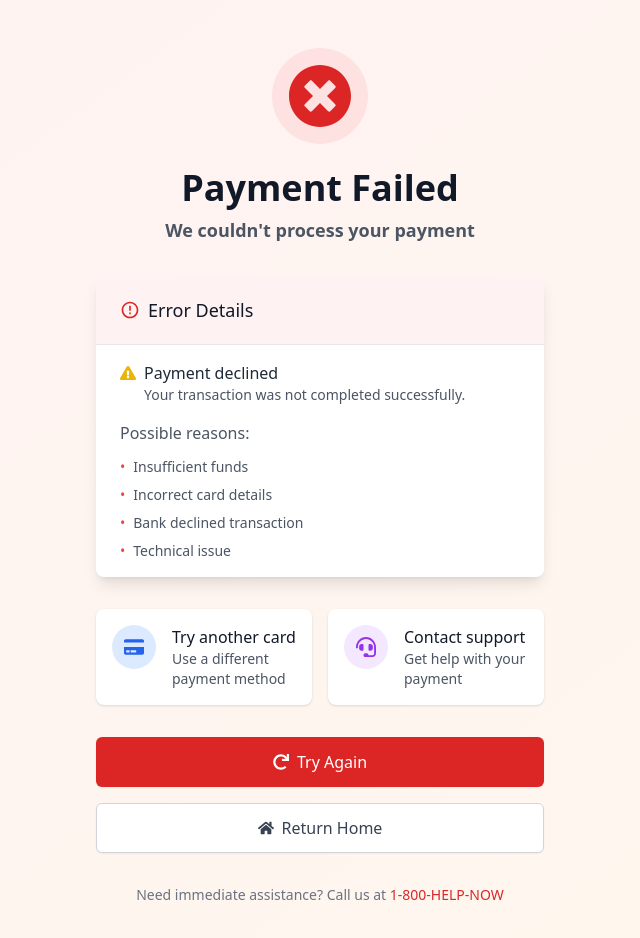
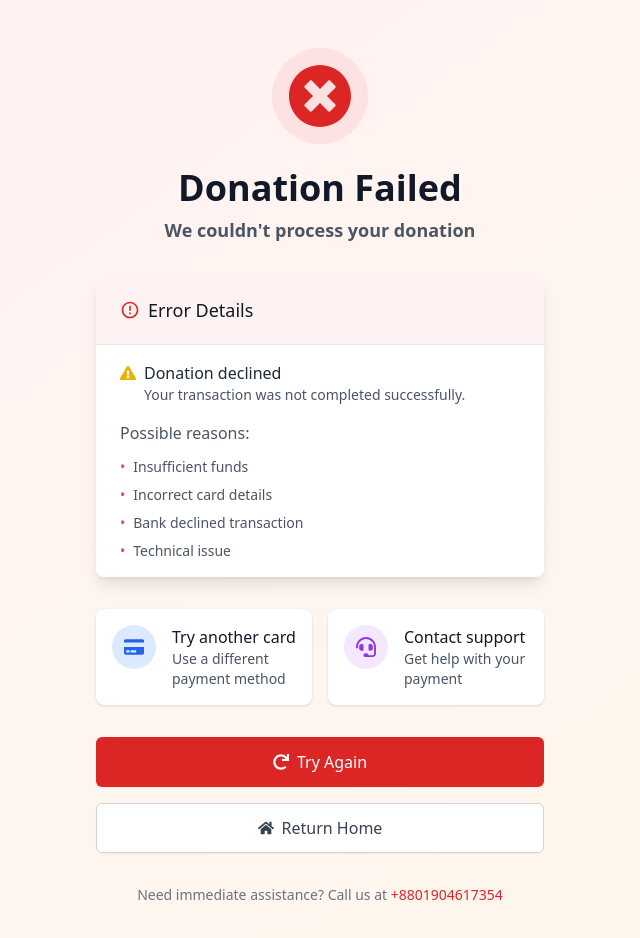
Before and after one commit to reham0000/crowd-funding-client, a React (Vite) app: page /payment/fail/1 in a window 1280 px wide. Shown: the top 938 px of the page, without its empty margins (320-960 px from the left). Built offline with nearby package versions, Linux system fonts and the light colour scheme; no server answers.

Commit message:
added some design in payment section

```diff
--- a/src/Components/OnlinePayment/OnlinePayment.jsx
+++ b/src/Components/OnlinePayment/OnlinePayment.jsx
@@ -66,14 +66,14 @@ const OnlinePayment = () => {
 })
 .catch((err) => {
   console.error("Fetch failed:", err.message);
-  // ইউজারকে এরর মেসেজ দেখান
   alert(`Payment initialization failed: ${err.message}`);
-  // অথবা আপনার UI-তে এরর মেসেজ ডিসপ্লে করুন
 });
 
   };
 
   return (
+
+    // onSubmit={onSubmit} this will put on this form section. then payment gateway will work.
 
       <Slide>
         <div className="min-h-screen  bg-gray-100 flex items-center justify-center px-4">
--- a/src/Components/PaymentFail/PaymentFail.jsx
+++ b/src/Components/PaymentFail/PaymentFail.jsx
@@ -61,13 +61,13 @@ const PaymentFail = () => {
                         className="text-4xl font-extrabold text-gray-900 mb-2"
                         variants={itemVariants}
                     >
-                        Payment Failed
+                        Donation Failed
                     </motion.h1>
                     <motion.p
                         className="text-lg text-gray-600 font-semibold mb-8"
                         variants={itemVariants}
                     >
-                        We couldn't process your payment
+                        We couldn't process your donation
                     </motion.p>
                 </motion.div>
 
@@ -86,7 +86,7 @@ const PaymentFail = () => {
                         <div className="flex items-start mb-4">
                             <FaExclamationTriangle className="text-yellow-500 mt-1 mr-2 flex-shrink-0" />
                             <div>
-                                <p className="font-medium">Payment declined</p>
+                                <p className="font-medium">Donation declined</p>
                                 <p className="text-sm text-gray-600">Your transaction was not completed successfully.</p>
                             </div>
                         </div>
@@ -178,7 +178,7 @@ const PaymentFail = () => {
                     className="mt-8 text-center text-sm text-gray-500"
                     variants={itemVariants}
                 >
-                    <p>Need immediate assistance? Call us at <span className="text-red-600">1-800-HELP-NOW</span></p>
+                    <p>Need immediate assistance? Call us at <span className="text-red-600">+8801904617354</span></p>
                 </motion.div>
             </div>
         </motion.div>
--- a/src/Components/PaymentSuccess/PaymentSuccess.jsx
+++ b/src/Components/PaymentSuccess/PaymentSuccess.jsx
@@ -1,8 +1,14 @@
 import { useParams } from "react-router-dom";
 import { motion } from "framer-motion";
-import { FaCheckCircle, FaReceipt, FaShoppingBag, FaRegSmileBeam, FaHome, FaShoppingCart } from "react-icons/fa";
+import {
+  FaCheckCircle,
+  FaReceipt,
+  FaShoppingBag,
+  FaRegSmileBeam,
+  FaHome,
+  FaShoppingCart,
+} from "react-icons/fa";
 import { MdPayment, MdLocalShipping } from "react-icons/md";
-
 
 const PaymentSuccess = () => {
   const { tranId } = useParams();
@@ -14,9 +20,9 @@ const PaymentSuccess = () => {
       opacity: 1,
       transition: {
         staggerChildren: 0.2,
-                when: "beforeChildren"
-            }
-        }
+        when: "beforeChildren",
+      },
+    },
   };
 
   const itemVariants = {
@@ -25,9 +31,9 @@ const PaymentSuccess = () => {
       y: 0,
       opacity: 1,
       transition: {
-                duration: 0.5
-            }
-        }
+        duration: 0.5,
+      },
+    },
   };
 
   const checkIconVariants = {
@@ -37,9 +43,9 @@ const PaymentSuccess = () => {
       transition: {
         type: "spring",
         stiffness: 260,
-                damping: 20
-            }
-        }
+        damping: 20,
+      },
+    },
   };
   return (
     <motion.div
@@ -49,10 +55,7 @@ const PaymentSuccess = () => {
       variants={containerVariants}
     >
       <div className="max-w-md mx-auto">
-                <motion.div
-                    className="text-center"
-                    variants={itemVariants}
-                >
+        <motion.div className="text-center" variants={itemVariants}>
           <motion.div
             className="mx-auto flex items-center justify-center h-24 w-24 rounded-full bg-green-100 mb-6"
             variants={checkIconVariants}
@@ -64,13 +67,13 @@ const PaymentSuccess = () => {
             className="text-4xl font-extrabold text-gray-900 mb-2"
             variants={itemVariants}
           >
-                        Payment Successful!
+            Donation Successful!
           </motion.h1>
           <motion.p
             className="text-lg font-semibold text-gray-600 mb-8"
             variants={itemVariants}
           >
-                        Thank you for your purchase
+            Thank you for your donation
           </motion.p>
         </motion.div>
 
@@ -84,7 +87,7 @@ const PaymentSuccess = () => {
           <div className="px-6 py-5 border-b border-gray-200 bg-green-50">
             <h3 className="text-lg font-medium text-gray-900 flex items-center">
               <FaReceipt className="mr-2 text-green-600" />
-                            Order Summary
+              Donation Summary
             </h3>
           </div>
           <div className="px-6 py-4">
@@ -94,7 +97,9 @@ const PaymentSuccess = () => {
             </div>
             <div className="flex justify-between mb-3">
               <span className="text-gray-600">Date:</span>
-                            <span className="font-medium">{new Date().toLocaleDateString()}</span>
+              <span className="font-medium">
+                {new Date().toLocaleDateString()}
+              </span>
             </div>
             <div className="flex justify-between mb-3">
               <span className="text-gray-600">Status:</span>
@@ -139,14 +144,13 @@ const PaymentSuccess = () => {
             <div className="mx-auto flex items-center justify-center h-12 w-12 rounded-full bg-yellow-100 text-yellow-600 mb-2">
               <MdLocalShipping className="h-6 w-6" />
             </div>
-                        <p className="text-sm font-medium text-gray-700">Your Donation Item Shipping</p>
+            <p className="text-sm font-medium text-gray-700">
+              Your Donation Item Shipping
+            </p>
           </motion.div>
         </motion.div>
 
-                <motion.div
-                    className="mt-8"
-                    variants={itemVariants}
-                >
+        <motion.div className="mt-8" variants={itemVariants}>
           <div className="rounded-md shadow">
             <motion.button
               whileHover={{ scale: 1.02 }}
@@ -169,10 +173,7 @@ const PaymentSuccess = () => {
           </div>
         </motion.div>
 
-                <motion.div
-                    className="mt-8 text-center"
-                    variants={itemVariants}
-                >
+        <motion.div className="mt-8 text-center" variants={itemVariants}>
           <p className="text-gray-500 text-sm flex items-center justify-center">
             <FaRegSmileBeam className="mr-1 text-yellow-500" />
             Thank you for the donation!
```
Lines whose indentation alone changed are shown as unchanged.
